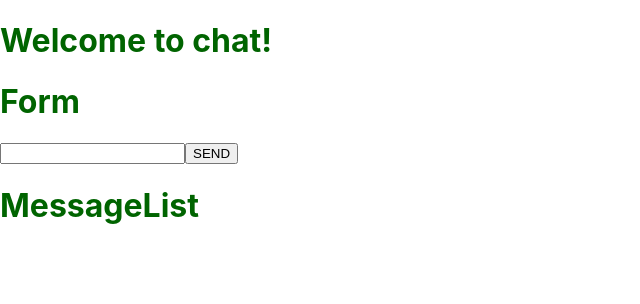
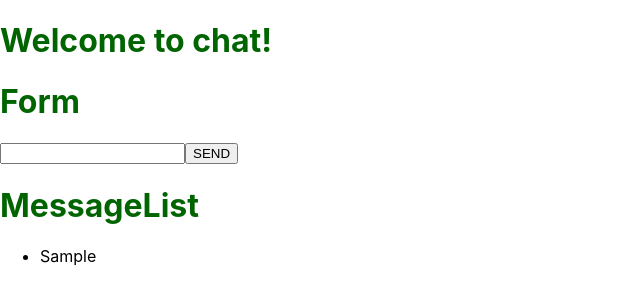
Before and after one commit to ychkydyk/React_GB_Morozov, a React (Create React App) app: page / in a window 1280 px wide. Both pictures are taken after typing "Sample" into the empty fields and a click on the button "SEND". Shown: the top 304 px of the page, without its empty margins (0-640 px from the left). Built offline with nearby package versions, Linux system fonts and the light colour scheme.

Commit message:
State + propf for App and MessageList

```diff
--- a/src/App.js
+++ b/src/App.js
@@ -1,14 +1,22 @@
-// import {useState} from "react";
+
 import {MessageList} from "./components/MessageList/MessageList";
 import {Form} from "./components/Form/Form";
+import {useState} from "react";
 
 
 export function App() {
+    const [messages, setMessages] = useState([])
+
+    const addMessage = (newMessage) => {
+        setMessages([...messages, newMessage])
+    }
+
+
     return (
         <>
             <h1 style={{color: 'darkgreen'}}>Welcome to chat!</h1>
-            <Form/>
-            <MessageList/>
+            <Form addMessage={addMessage}/>
+            <MessageList messages={messages}/>
         </>
     )
 }
--- a/src/components/Form/Form.jsx
+++ b/src/components/Form/Form.jsx
@@ -2,12 +2,15 @@
 import {useState} from "react";
 import {Button} from "../ui/Button";
 
-export function Form(props) {
+export function Form({addMessage}) {
     const [text, setText] = useState('')
+
     const handleSubmit = (event) => {
         event.preventDefault()
+        addMessage(text)
         setText('')
     }
+
     return (
         <>
             <h1 style={{color: 'darkgreen'}}>Form</h1>
--- a/src/components/MessageList/MessageList.jsx
+++ b/src/components/MessageList/MessageList.jsx
@@ -1,9 +1,15 @@
 
 
-export function MessageList() {
+export function MessageList({messages}) {
     return (
         <>
             <h1 style={{color: 'darkgreen'}}>MessageList</h1>
+            <ul>
+                {messages.map((item) => (
+                    <li>{item}</li>
+                ))}
+            </ul>
+
         </>
     )
 }
```
